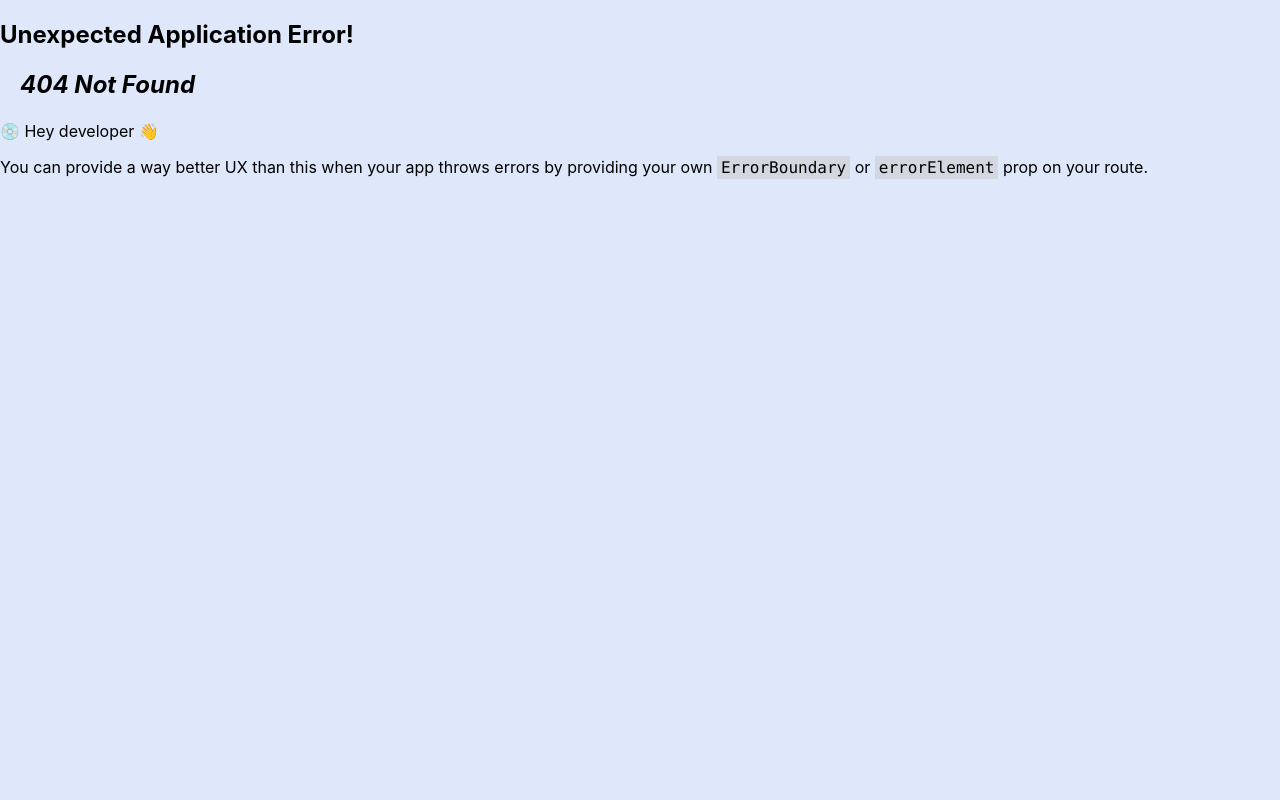
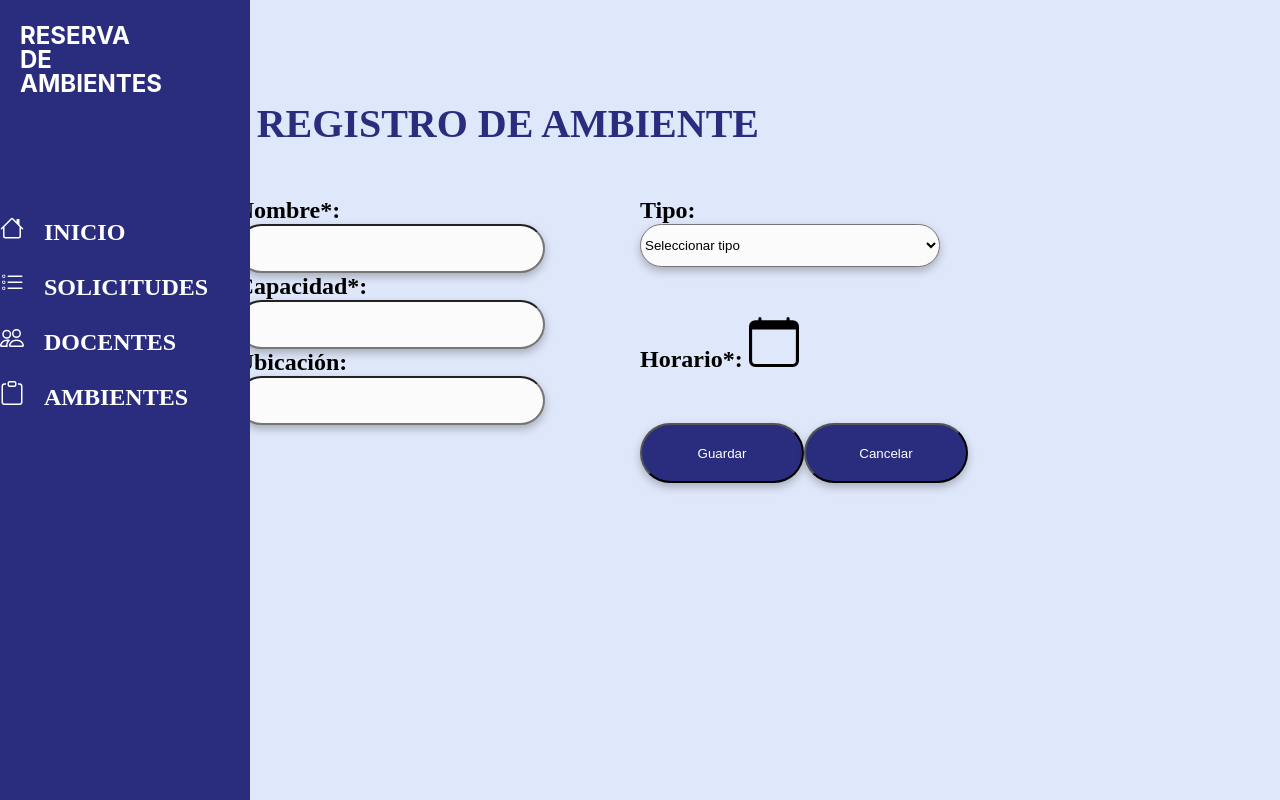
Before and after one commit to JhonPaul12/Reserva-De-Ambientes, a React (Create React App) app in the folder frontend/: page /registroAmbiente in a window 1280 px wide. Before the commit this address had no page. Built offline with nearby package versions, Linux system fonts and the light colour scheme.

Commit message:
Cracion de interfaces y stores de Ambiente

```diff
--- a/frontend/src/App.js
+++ b/frontend/src/App.js
@@ -1,10 +1,12 @@
 
 import './App.css';
 import { Outlet } from "react-router-dom"
+import {SlideBar} from './components/index.ts'
 function App() {
   return (
     <main>
       <Outlet/>
+      <SlideBar/>
     </main>
   );
 }
--- a/frontend/src/components/ui/Form.css
+++ b/frontend/src/components/ui/Form.css
@@ -1,23 +1,25 @@
 form{
     display: flex;
     flex-wrap: wrap;
-    label{
-      margin-top: 30px;
-    }
+    margin-top: 50px;
+    justify-content: center;
+
+
     input{
       background-color:#fbfbfb;
       height:43px;
       width:300px;
       filter:drop-shadow(0px 4px 4px rgba(0,0,0,0.25));
       border-radius:30px;
+    }
 
-    }
     select{
       background-color:#fbfbfb;
       height:43px;
       width:300px;
       filter:drop-shadow(0px 4px 4px rgba(0,0,0,0.25));
       border-radius:30px;
+      margin-bottom: 50px;
     }
     button{
     border-radius:50px;
@@ -34,3 +36,13 @@ form{
     margin-right: 20px;
     text-align: left;
   }
+  h2{
+    margin-top: 100px;
+    margin-left: 20px;
+  }
+  label{
+    margin-bottom: 20px;
+    font-size:24px;
+      font-family:Nunito;
+      font-weight: bold;
+  }
--- a/frontend/src/components/ui/SlideBar.css
+++ b/frontend/src/components/ui/SlideBar.css
@@ -42,7 +42,7 @@
     font-size:24px;
     margin-left: 20px;
   }
-  .itemMenu{
+  .itemMenufalse{
     font-size: 1.25rem;
     margin-bottom: 3px;
     width:250px;
@@ -52,23 +52,13 @@
       font-size:24px;
       font-family:Nunito;
       font-weight: bold;
-      transition: background-size 0.3s;
 
   }
-  .itemMenu:hover {
+  .itemMenufalse:hover {
     background-color: lightblue;
     background-size: 120%;
     width: 250px;
   }
-  .itemMenu2{
-    font-size: 1.25rem;
-    margin-bottom: 3px;
-    width:250px;
-    line-height: 3;
-      color: white;
-      vertical-align:text-top;
-      font-size:24px;
-      font-family:Nunito;
-      font-weight: bold;
-      background-color: #DFE7FA;
+  .itemMenuactive {
+    background-color: violet;
   }
--- a/frontend/src/components/ui/SlideBar.tsx
+++ b/frontend/src/components/ui/SlideBar.tsx
@@ -15,7 +15,7 @@ export const SlideBar = () => {
             <li key={ option.path }>
               <Link to={{ pathname: option.path}}
               style={{ textDecoration: 'none', color: 'inherit' }}>
-                <button className='itemMenu'>{/*{`itemMenu ${pathname.includes(option.path) && 'itemMenu2'}`}>*/}
+                <button className={`itemMenu${!(option.path).includes(option.path) && 'active'}`}>
               <span style={{ marginRight: '20px' }}>{option.icon}</span>
               {option.name}
                 </button>
--- a/frontend/src/router/router.tsx
+++ b/frontend/src/router/router.tsx
@@ -9,7 +9,7 @@ export const router = createBrowserRouter([
         path: '/',
         children:[
             {
-                 path: 'admin',
+                 path: '/',
                  children: [
                     {
                        path: 'registroAmbiente',
```
Also changed, not shown: frontend/src/interfaces/ambientes/ambiente-simple.ts (added, +8 -0 lines), frontend/src/interfaces/ambientes/ambientes-response.ts (added), frontend/src/interfaces/index.ts (added), frontend/src/store/ambientes/ambientes.store.ts (added).
